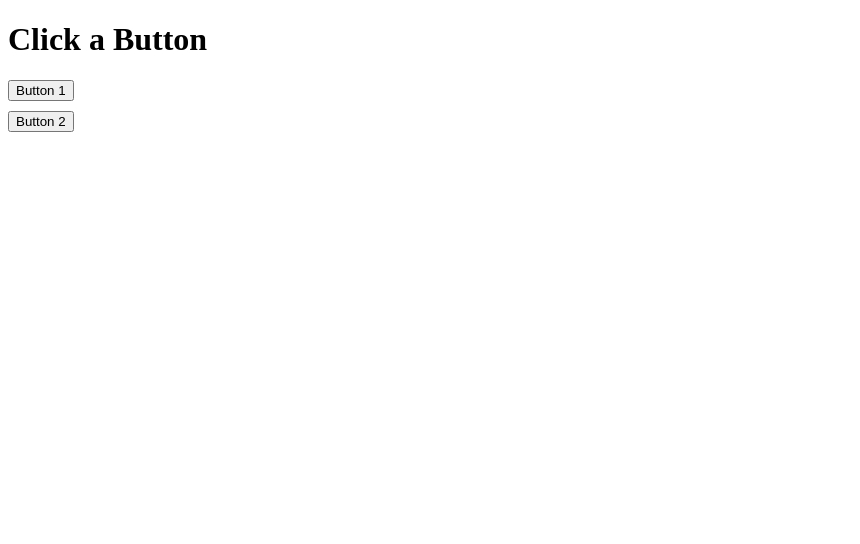
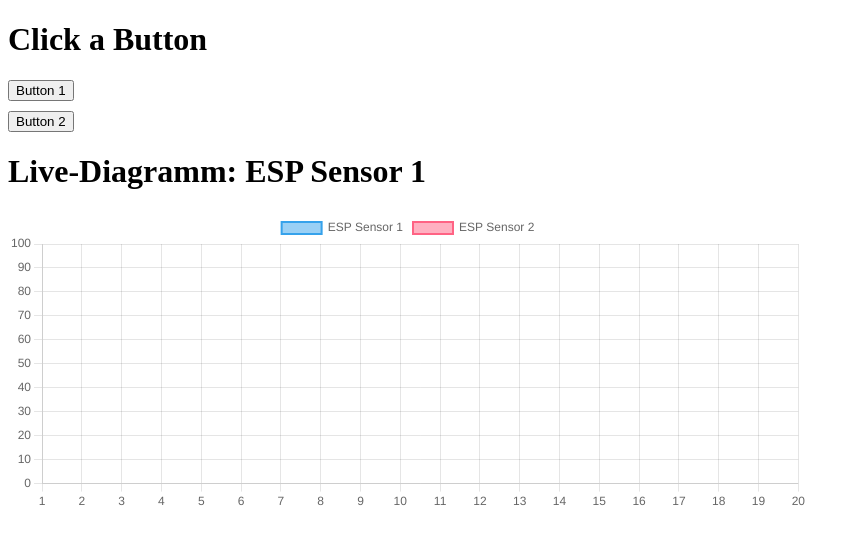
Before and after one commit to BrickMasterTG/Energiesystemmodell-Lausitz, a plain HTML site: page website/templates/windpark.html in a window 1280 px wide. Shown: the whole page, without its empty margins (0-860 px from the left). Drawn offline with nearby package versions, Linux system fonts and the light colour scheme; no server answers.

Commit message:
sensordata im diagramm

```diff
--- a/website/templates/windpark.html
+++ b/website/templates/windpark.html
@@ -1,7 +1,14 @@
 <!DOCTYPE html>
 <html>
   <head>
-    <title>Two Buttons Page</title>
+    <title>Windpark</title>
+    <script src="https://cdn.jsdelivr.net/npm/chart.js"></script>
+    <style>
+      #sensorChart {
+        max-width: 800px;
+        max-height: 300px;
+      }
+    </style>
   </head>
   <body>
     <h1>Click a Button</h1>
@@ -12,5 +19,55 @@
     <form action="/button2" method="post" style="margin-top: 10px">
       <button type="submit">Button 2</button>
     </form>
+    <h1>Live-Diagramm: ESP Sensor 1</h1>
+    <canvas id="sensorChart"></canvas>
+
+    <script>
+      const ctx = document.getElementById('sensorChart').getContext('2d');
+      const chart = new Chart(ctx, {
+        type: 'line',
+        data: {
+          labels: Array.from({ length: 20 }, (_, i) => i + 1),
+          datasets: [{
+            label: 'ESP Sensor 1',
+            data: [],
+            borderWidth: 2,
+            fill: false,
+            tension: 0,
+            animation: false
+          },
+          {
+            label: 'ESP Sensor 2',
+            data: [],
+            borderWidth: 2,
+            fill: false,
+            tension: 0,
+            animation: false
+          }]
+        },
+        options: {
+  scales: {
+    y: {
+      min: 0,
+      max: 100,
+      beginAtZero: true,
+      ticks: {
+        stepSize: 5
+      }
+    }
+  }
+}
+      });
+
+      async function fetchData() {
+        const res = await fetch('/api/sensors');
+        const json = await res.json();
+        chart.data.datasets[0].data = json.sensor1;
+        chart.data.datasets[1].data = json.sensor2;
+        chart.update();
+      }
+
+      setInterval(fetchData, 1000); // alle 1 Sekunde aktualisieren
+    </script>
   </body>
 </html>
```
Also changed, not shown: 2 other files.
